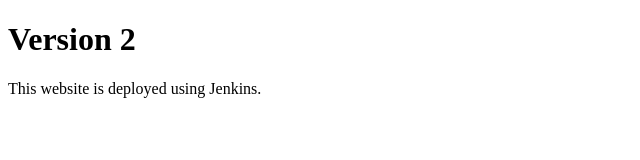
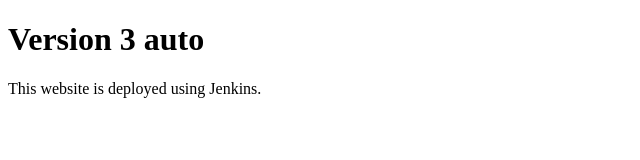
Before and after one commit to Suhail8811/jenkins-website, a plain HTML site: page index.html in a window 1280 px wide. Shown: the whole page, without its empty margins (0-640 px from the left). Drawn offline with Linux system fonts and the light colour scheme.

Commit message:
Update website to version 3

```diff
--- a/index.html
+++ b/index.html
@@ -4,7 +4,7 @@
     <title>Jenkins Website</title>
 </head>
 <body>
-    <h1>Version 2</h1>
+    <h1>Version 3 auto</h1>
     <p>This website is deployed using Jenkins.</p>
 </body>
 </html>
```
